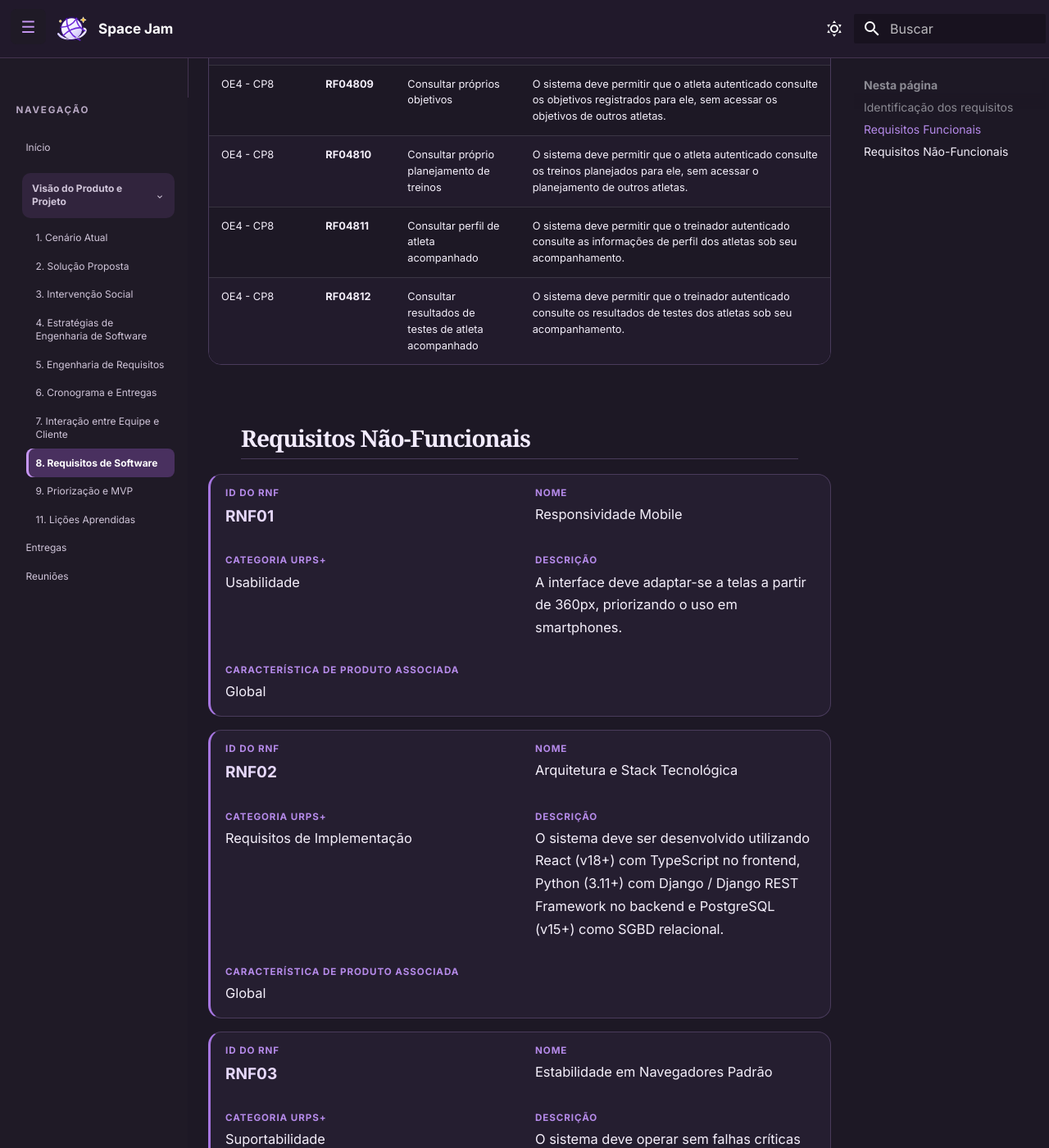
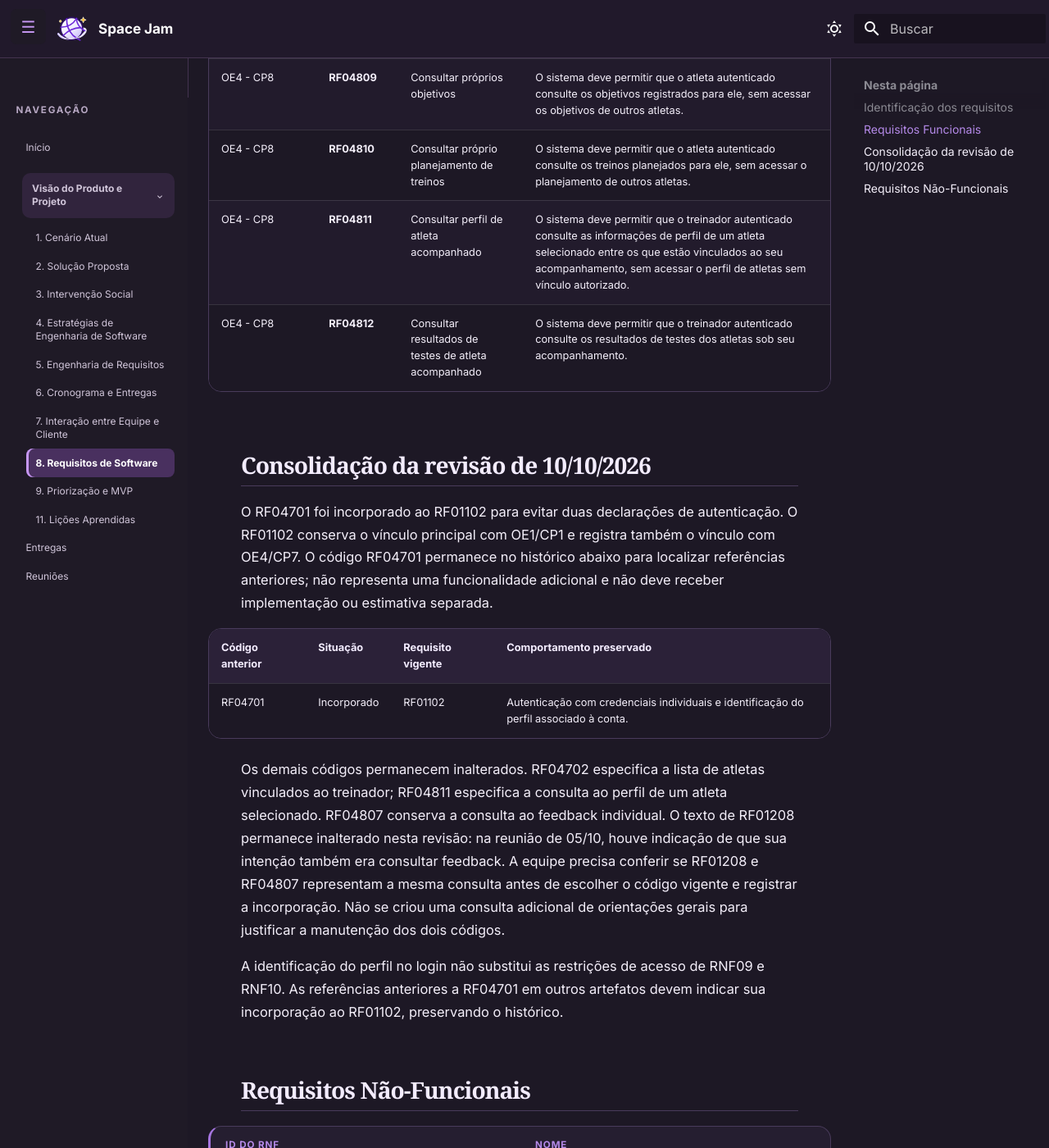
Before and after one commit to mdsreq-fga-unb/REQ-2026.2-T01-SpaceJam, an MkDocs documentation site: the page built from docs/requisitos.md, in a window 1280 px wide and 1400 px high, scrolled down 5419 px. Shown: the whole window at 82% size. Built offline with MkDocs 1.6.1 and Material for MkDocs 9.7.7, drawn with Linux system fonts in a browser that asks for light colours; comment, search, counter and statistics services are not loaded; some of the changed text lies outside the part shown.

Commit message:
docs: revisar requisitos da OE4 e consolidar autenticação

```diff
--- a/docs/mvp.md
+++ b/docs/mvp.md
@@ -174,6 +174,10 @@
 
 ## 7. Consolidação das avaliações
 
+!!! info "Revisão da autenticação em 10/10/2026"
+    RF04701 foi incorporado ao RF01102, conforme o [registro do catálogo](requisitos.md#consolidacao-da-revisao-de-10102026). O login permanece no MVP; a identificação do perfil integra esse mesmo requisito. A média anterior de RF04701 era 2,67 e seu valor de negócio estava sem pontuação. Esses dados permanecem como registro histórico, sem representar um item ativo adicional. As médias e prioridades dos requisitos vigentes foram preservadas nesta revisão; a equipe deve conferir se o esclarecimento dos textos exige reestimativa.
+
+
 
 A **média do esforço técnico** de cada requisito foi obtida a partir das avaliações individuais realizadas pelos membros da equipe. Cada integrante atribuiu uma pontuação de **1 a 5**, conforme a escala de **Esforço de Implementação** definida anteriormente. Em seguida, foi calculada a média das avaliações de cada requisito.
 
@@ -204,7 +208,7 @@
 | Rastreabilidade | Código | Nome | Descrição | Média de Esforço Técnico | Valor de Negócio |
 |---|---|---|---|---:|---:|
 | OE1 - CP1 | RF01101 | Cadastrar usuário | O sistema deve permitir que o usuário se cadastre no sistema, com informações: dados do usuário como nome, sobrenome, apelido, contato, altura, peso, envergadura, foto de perfil, senha, frequencia da realização da atividade física, objetivos, histórico de lesões, histórico de aptidão física e resultado de treinos | 2,33 | 5 |
-| OE1 - CP1 | RF01102 | Logar usuário | O sistema deve permitir o login de todos os usuários devidamente cadastrados na aplicação, fazendo a requisição de apelido e senha | 1,67 | 5 |
+| OE1 - CP1; OE4 - CP7 | RF01102 | Logar usuário | O sistema deve permitir que usuários cadastrados se autentiquem por apelido e senha, identificando o perfil associado à conta autenticada (treinador ou atleta). | 1,67 | 5 |
 | OE1 - CP1 | RF01103 | Deslogar usuário | O sistema deve permitir que o usuário possa deslogar do seu perfil | 1,17 | 2 |
 | OE1 - CP1 | RF01104 | Editar informações do perfil | O sistema deve permitir que o atleta edite seus dados pessoais por exemplo nome, sobrenome, apelido, contato, altura, peso, envergadura e foto de perfil. Já as informações que envolvem análise do treinador como resultados dos treinos, objetivos, histórico de lesões, histórico de aptidão física, só poderão ser editadas pelo treinador | 2,25 | 5 |
 | OE1 - CP1 | RF01105 | Excluir usuário | O sistema deve permitir que apenas o treinador exclua usuário que não são mais atletas do treinador | 2,00 | 2 |
@@ -237,17 +241,16 @@
 | OE3 - CP6 | RF03602 | Editar feedback | Permitir que o treinador edite um feedback que ele mesmo registrou anteriormente. | 2,67 | 5 |
 | OE3 - CP6 | RF03603 | Excluir feedback | Permitir que o treinador exclua um feedback que ele mesmo registrou anteriormente. | 2,17 | 1 |
 | OE3 - CP6 | RF03604 | Notificar atleta sobre feedback | O sistema deve notificar o atleta quando um feedback for registrado ou editado pelo treinador para um vídeo enviado por ele. | 3,00 | 5 |
-| OE4 - CP7 | RF04701 | Autenticar usuário | O sistema deve permitir que treinador e atleta acessem suas respectivas contas por meio de credenciais individuais, identificando o perfil do usuário autenticado. | 2,67 | — |
-| OE4 - CP7 | RF04702 | Consultar atletas acompanhados | O sistema deve permitir que o treinador autenticado consulte a relação dos atletas sob seu acompanhamento. | 2,42 | 4 |
+| OE4 - CP7 | RF04702 | Consultar atletas acompanhados | O sistema deve permitir que o treinador autenticado consulte a lista dos atletas vinculados ao seu acompanhamento, sem listar atletas sem vínculo autorizado. A consulta às informações de perfil de um atleta selecionado é descrita em RF04811. | 2,42 | 4 |
 | OE4 - CP8 | RF04803 | Consultar próprios dados cadastrais | O sistema deve permitir que o atleta autenticado consulte seus próprios dados cadastrais, sem acessar os dados cadastrais de outro atleta. | 1,83 | 5 |
 | OE4 - CP8 | RF04804 | Consultar próprios resultados de testes | O sistema deve permitir que o atleta autenticado consulte os resultados de testes associados à sua conta, sem acessar resultados de outros atletas. | 1,75 | 4 |
 | OE4 - CP8 | RF04805 | Consultar próprios vídeos enviados | O sistema deve permitir que o atleta autenticado consulte os vídeos de execução que enviou, vinculados aos respectivos exercícios, sem acessar vídeos enviados por outros atletas. | 2,67 | 4 |
 | OE4 - CP8 | RF04806 | Consultar vídeos de atleta acompanhado | O sistema deve permitir que o treinador autenticado consulte os vídeos de execução enviados pelos atletas sob seu acompanhamento, no contexto dos respectivos exercícios. | 2,75 | 5 |
-| OE4 - CP8 | RF04807 | Consultar feedback recebido | O sistema deve permitir que o atleta autenticado consulte os feedbacks que o treinador registrou para seus vídeos e exercícios, sem acessar feedbacks destinados a outros atletas. | 2,67 | 5 |
+| OE4 - CP8 | RF04807 | Consultar feedback recebido | O sistema deve permitir que o atleta autenticado consulte os feedbacks individuais registrados pelo treinador para seus vídeos e exercícios, mantendo a associação ao conteúdo avaliado e sem acessar feedbacks destinados a outros atletas. | 2,67 | 5 |
 | OE4 - CP8 | RF04808 | Consultar próprio histórico de treinos | O sistema deve permitir que o atleta autenticado consulte seu histórico de treinos, sem acessar o histórico de outros atletas. | 2,58 | 4 |
 | OE4 - CP8 | RF04809 | Consultar próprios objetivos | O sistema deve permitir que o atleta autenticado consulte os objetivos registrados para ele, sem acessar os objetivos de outros atletas. | 2,42 | 4 |
 | OE4 - CP8 | RF04810 | Consultar próprio planejamento de treinos | O sistema deve permitir que o atleta autenticado consulte os treinos planejados para ele, sem acessar o planejamento de outros atletas. | 2,33 | 4 |
-| OE4 - CP8 | RF04811 | Consultar perfil de atleta acompanhado | O sistema deve permitir que o treinador autenticado consulte as informações de perfil dos atletas sob seu acompanhamento. | 2,42 | 5 |
+| OE4 - CP8 | RF04811 | Consultar perfil de atleta acompanhado | O sistema deve permitir que o treinador autenticado consulte as informações de perfil de um atleta selecionado entre os que estão vinculados ao seu acompanhamento, sem acessar o perfil de atletas sem vínculo autorizado. | 2,42 | 5 |
 | OE4 - CP8 | RF04812 | Consultar resultados de testes de atleta acompanhado | O sistema deve permitir que o treinador autenticado consulte os resultados de testes dos atletas sob seu acompanhamento. | 2,25 | 5 |
 | Global | RNF01 | Responsividade Mobile | A interface deve adaptar-se a telas a partir de 360px, priorizando o uso em smartphones | 2,42 | — |
 | Global | RNF02 | Arquitetura e Stack Tecnológica | O sistema deve ser desenvolvido utilizando React (v18+) com TypeScript no frontend, Python (3.11+) com Django / Django REST Framework no backend e PostgreSQL (v15+) como SGBD relacional. | 3,67 | — |
--- a/docs/requisitos.md
+++ b/docs/requisitos.md
@@ -39,7 +39,7 @@
 | Rastreabilidade | Código | Nome | Descrição |
 |---|---|---|---|
 | OE1 - CP1 | **RF01101** | Cadastrar usuário | O sistema deve permitir que o usuário se cadastre no sistema, com informações: dados do usuário como nome, sobrenome, apelido, contato, altura, peso, envergadura, foto de perfil, senha, frequencia da realização da atividade física, objetivos, histórico de lesões, histórico de aptidão física e resultado de treinos. |
-| OE1 - CP1 | **RF01102** | Logar usuário | O sistema deve permitir o login de todos os usuários devidamente cadastrados na aplicação, fazendo a requisição de apelido e senha. |
+| OE1 - CP1; OE4 - CP7 | **RF01102** | Logar usuário | O sistema deve permitir que usuários cadastrados se autentiquem por apelido e senha, identificando o perfil associado à conta autenticada (treinador ou atleta). |
 | OE1 - CP1 | **RF01103** | Deslogar usuário | O sistema deve permitir que o usuário possa deslogar do seu perfil. |
 | OE1 - CP1 | **RF01104** | Editar informações do perfil | O sistema deve permitir que o atleta edite seus dados pessoais por exemplo nome, sobrenome, apelido, contato, altura, peso, envergadura e foto de perfil. Já as informações que envolvem análise do treinador como resultados dos treinos, objetivos, histórico de lesões, histórico de aptidão física, só poderão ser editadas pelo treinador. |
 | OE1 - CP1 | **RF01105** | Excluir usuário | O sistema deve permitir que apenas o treinador exclua usuário que não são mais atletas do treinador. |
@@ -72,18 +72,29 @@
 | OE3 - CP6 | **RF03602** | Editar feedback | Permitir que o treinador edite um feedback que ele mesmo registrou anteriormente. |
 | OE3 - CP6 | **RF03603** | Excluir feedback | Permitir que o treinador exclua um feedback que ele mesmo registrou anteriormente. |
 | OE3 - CP6 | **RF03604** | Notificar atleta sobre feedback | O sistema deve notificar o atleta quando um feedback for registrado ou editado pelo treinador para um vídeo enviado por ele. |
-| OE4 - CP7 | **RF04701** | Autenticar usuário | O sistema deve permitir que treinador e atleta acessem suas respectivas contas por meio de credenciais individuais, identificando o perfil do usuário autenticado. |
-| OE4 - CP7 | **RF04702** | Consultar atletas acompanhados | O sistema deve permitir que o treinador autenticado consulte a relação dos atletas sob seu acompanhamento. |
+| OE4 - CP7 | **RF04702** | Consultar atletas acompanhados | O sistema deve permitir que o treinador autenticado consulte a lista dos atletas vinculados ao seu acompanhamento, sem listar atletas sem vínculo autorizado. A consulta às informações de perfil de um atleta selecionado é descrita em RF04811. |
 | OE4 - CP8 | **RF04803** | Consultar próprios dados cadastrais | O sistema deve permitir que o atleta autenticado consulte seus próprios dados cadastrais, sem acessar os dados cadastrais de outro atleta. |
 | OE4 - CP8 | **RF04804** | Consultar próprios resultados de testes | O sistema deve permitir que o atleta autenticado consulte os resultados de testes associados à sua conta, sem acessar resultados de outros atletas. |
 | OE4 - CP8 | **RF04805** | Consultar próprios vídeos enviados | O sistema deve permitir que o atleta autenticado consulte os vídeos de execução que enviou, vinculados aos respectivos exercícios, sem acessar vídeos enviados por outros atletas. |
 | OE4 - CP8 | **RF04806** | Consultar vídeos de atleta acompanhado | O sistema deve permitir que o treinador autenticado consulte os vídeos de execução enviados pelos atletas sob seu acompanhamento, no contexto dos respectivos exercícios. |
-| OE4 - CP8 | **RF04807** | Consultar feedback recebido | O sistema deve permitir que o atleta autenticado consulte os feedbacks que o treinador registrou para seus vídeos e exercícios, sem acessar feedbacks destinados a outros atletas. |
+| OE4 - CP8 | **RF04807** | Consultar feedback recebido | O sistema deve permitir que o atleta autenticado consulte os feedbacks individuais registrados pelo treinador para seus vídeos e exercícios, mantendo a associação ao conteúdo avaliado e sem acessar feedbacks destinados a outros atletas. |
 | OE4 - CP8 | **RF04808** | Consultar próprio histórico de treinos | O sistema deve permitir que o atleta autenticado consulte seu histórico de treinos, sem acessar o histórico de outros atletas. |
 | OE4 - CP8 | **RF04809** | Consultar próprios objetivos | O sistema deve permitir que o atleta autenticado consulte os objetivos registrados para ele, sem acessar os objetivos de outros atletas. |
 | OE4 - CP8 | **RF04810** | Consultar próprio planejamento de treinos | O sistema deve permitir que o atleta autenticado consulte os treinos planejados para ele, sem acessar o planejamento de outros atletas. |
-| OE4 - CP8 | **RF04811** | Consultar perfil de atleta acompanhado | O sistema deve permitir que o treinador autenticado consulte as informações de perfil dos atletas sob seu acompanhamento. |
+| OE4 - CP8 | **RF04811** | Consultar perfil de atleta acompanhado | O sistema deve permitir que o treinador autenticado consulte as informações de perfil de um atleta selecionado entre os que estão vinculados ao seu acompanhamento, sem acessar o perfil de atletas sem vínculo autorizado. |
 | OE4 - CP8 | **RF04812** | Consultar resultados de testes de atleta acompanhado | O sistema deve permitir que o treinador autenticado consulte os resultados de testes dos atletas sob seu acompanhamento. |
+
+## Consolidação da revisão de 10/10/2026
+
+O RF04701 foi incorporado ao RF01102 para evitar duas declarações de autenticação. O RF01102 conserva o vínculo principal com OE1/CP1 e registra também o vínculo com OE4/CP7. O código RF04701 permanece no histórico abaixo para localizar referências anteriores; não representa uma funcionalidade adicional e não deve receber implementação ou estimativa separada.
+
+| Código anterior | Situação | Requisito vigente | Comportamento preservado |
+| --- | --- | --- | --- |
+| RF04701 | Incorporado | RF01102 | Autenticação com credenciais individuais e identificação do perfil associado à conta. |
+
+Os demais códigos permanecem inalterados. RF04702 especifica a lista de atletas vinculados ao treinador; RF04811 especifica a consulta ao perfil de um atleta selecionado. RF04807 conserva a consulta ao feedback individual. O texto de RF01208 permanece inalterado nesta revisão: na reunião de 05/10, houve indicação de que sua intenção também era consultar feedback. A equipe precisa conferir se RF01208 e RF04807 representam a mesma consulta antes de escolher o código vigente e registrar a incorporação. Não se criou uma consulta adicional de orientações gerais para justificar a manutenção dos dois códigos.
+
+A identificação do perfil no login não substitui as restrições de acesso de RNF09 e RNF10. As referências anteriores a RF04701 em outros artefatos devem indicar sua incorporação ao RF01102, preservando o histórico.
 
 ## Requisitos Não-Funcionais
 
```
